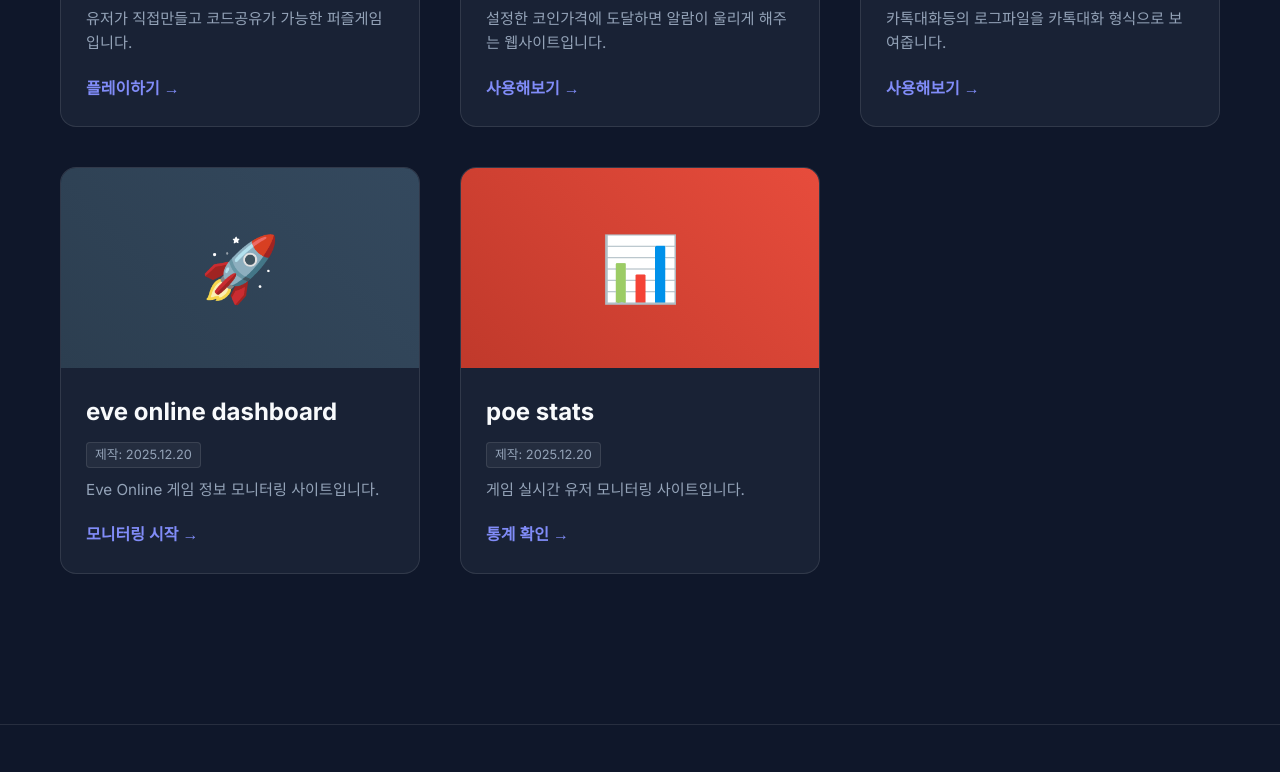
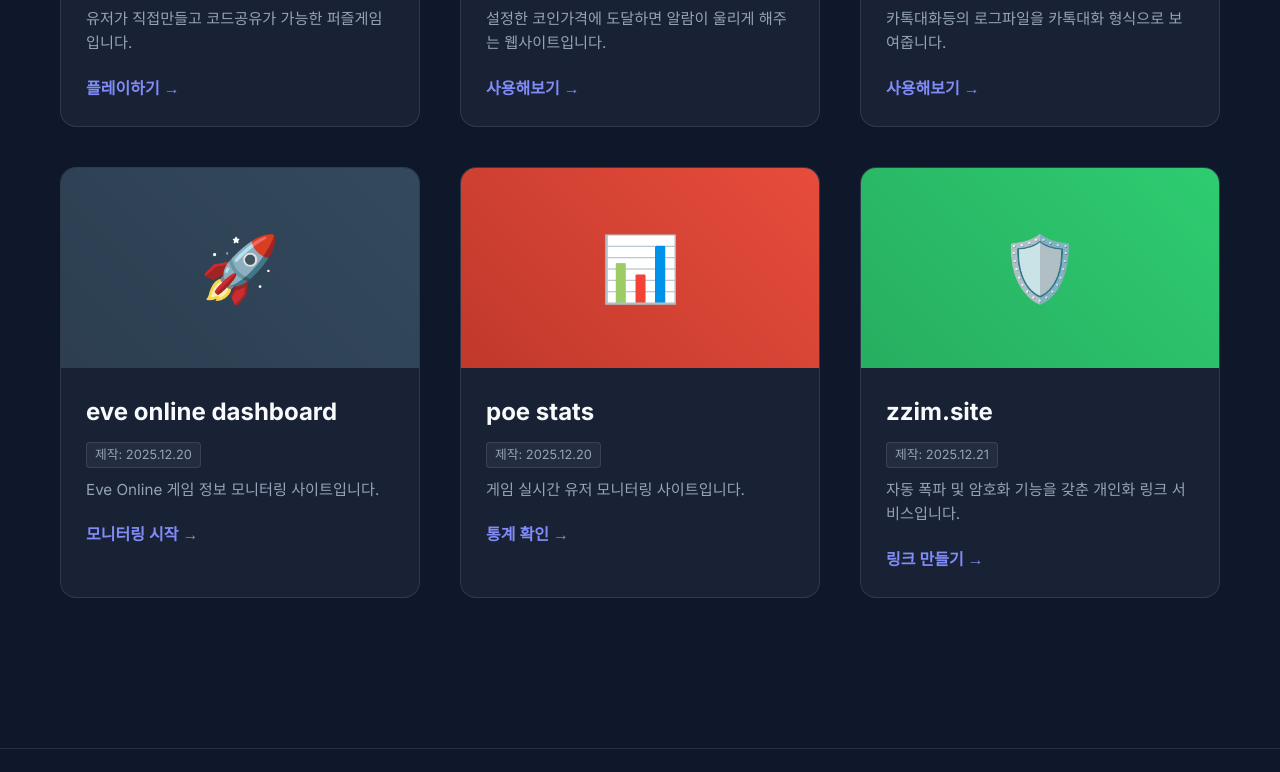
Before and after one commit to coreorders/portfolio, a plain HTML site: page index.html in a window 1280 px wide. Shown: the part 1639-2411 px from the top of the page. Drawn offline with Linux system fonts and the light colour scheme; no server answers.

Commit message:
Add files via upload

```diff
--- a/index.html
+++ b/index.html
@@ -209,6 +209,25 @@
                             </div>
                         </article>
                     </a>
+
+                    <!-- Project 9: zzim.site -->
+                    <a href="https://zzim.site" target="_blank" class="project-card-link">
+                        <article class="project-card">
+                            <div class="card-image-wrapper">
+                                <div class="card-placeholder gradient-9">🛡️</div>
+                            </div>
+                            <div class="card-content">
+                                <h3 class="card-title">zzim.site</h3>
+                                <div class="project-meta">
+                                    <span class="meta-date">제작: 2025.12.21</span>
+                                </div>
+                                <p class="card-desc">자동 폭파 및 암호화 기능을 갖춘 개인화 링크 서비스입니다.</p>
+                                <div class="card-links">
+                                    <span class="link-text">링크 만들기 →</span>
+                                </div>
+                            </div>
+                        </article>
+                    </a>
                 </div>
             </div>
         </section>
--- a/style.css
+++ b/style.css
@@ -185,24 +185,19 @@ ul {
     gap: 40px;
 }
 
+.project-card-link {
+    display: block;
+    height: 100%;
+}
+
 .project-card {
     background: var(--card-bg);
     border: 1px solid var(--card-border);
     border-radius: 16px;
     overflow: hidden;
     transition: var(--transition);
-}
-
-.project-card-link {
-    display: block;
-    color: inherit;
-    text-decoration: none;
-}
-
-.project-card-link .project-card {
     height: 100%;
 }
-
 
 .project-card:hover {
     transform: translateY(-5px);
@@ -234,11 +229,11 @@ ul {
 }
 
 .gradient-3 {
-    background: linear-gradient(45deg, #10ac84, #1dd1a1);
+    background: linear-gradient(45deg, #00b894, #55efc4);
 }
 
 .gradient-4 {
-    background: linear-gradient(45deg, #f0932b, #ffbe76);
+    background: linear-gradient(45deg, #e67e22, #f39c12);
 }
 
 .gradient-5 {
@@ -255,6 +250,10 @@ ul {
 
 .gradient-8 {
     background: linear-gradient(45deg, #c0392b, #e74c3c);
+}
+
+.gradient-9 {
+    background: linear-gradient(45deg, #27ae60, #2ecc71);
 }
 
 .card-content {
@@ -326,7 +325,6 @@ ul {
 
     .nav {
         display: none;
-        /* Can implement burger menu later if requested */
     }
 
     .header-container {
@@ -385,7 +383,6 @@ ul {
     line-height: 1.6;
 }
 
-
 /* Project Meta Data */
 .project-meta {
     display: flex;
```
Also changed, not shown: 1 other file.
